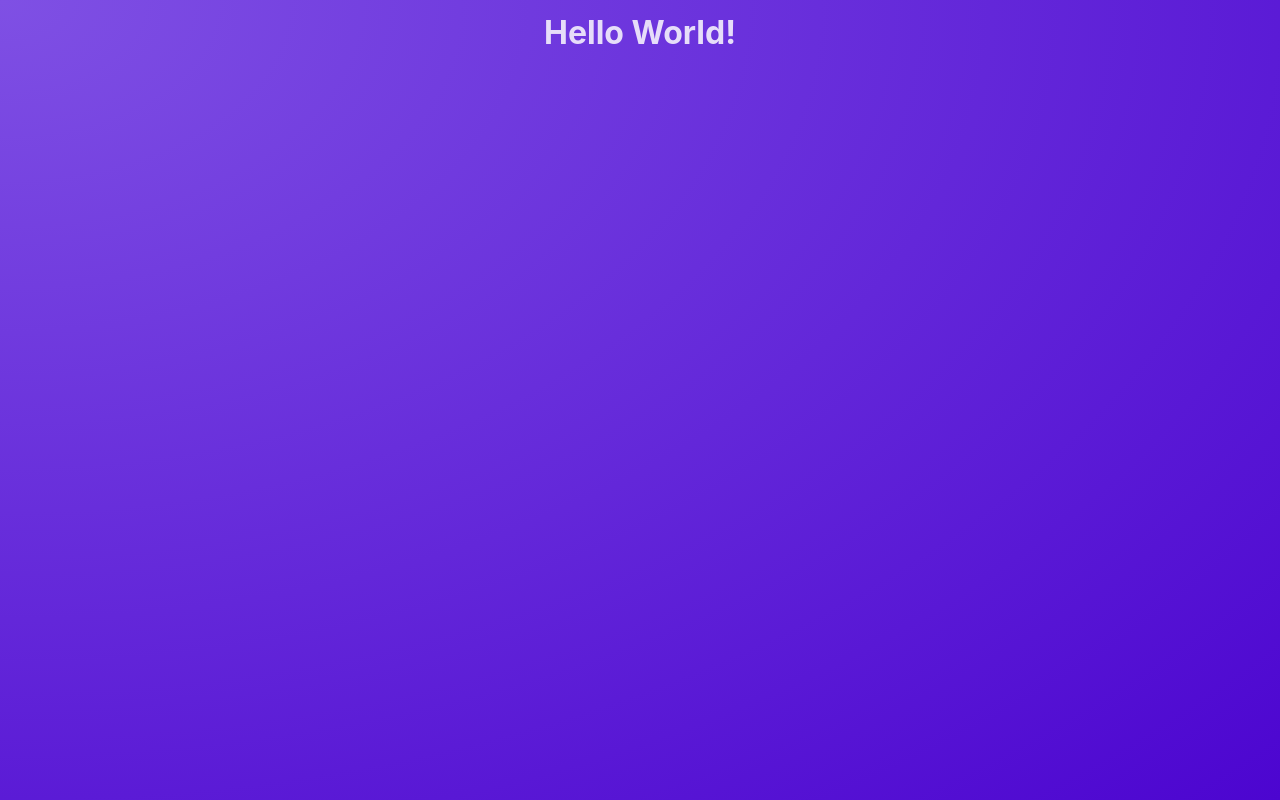
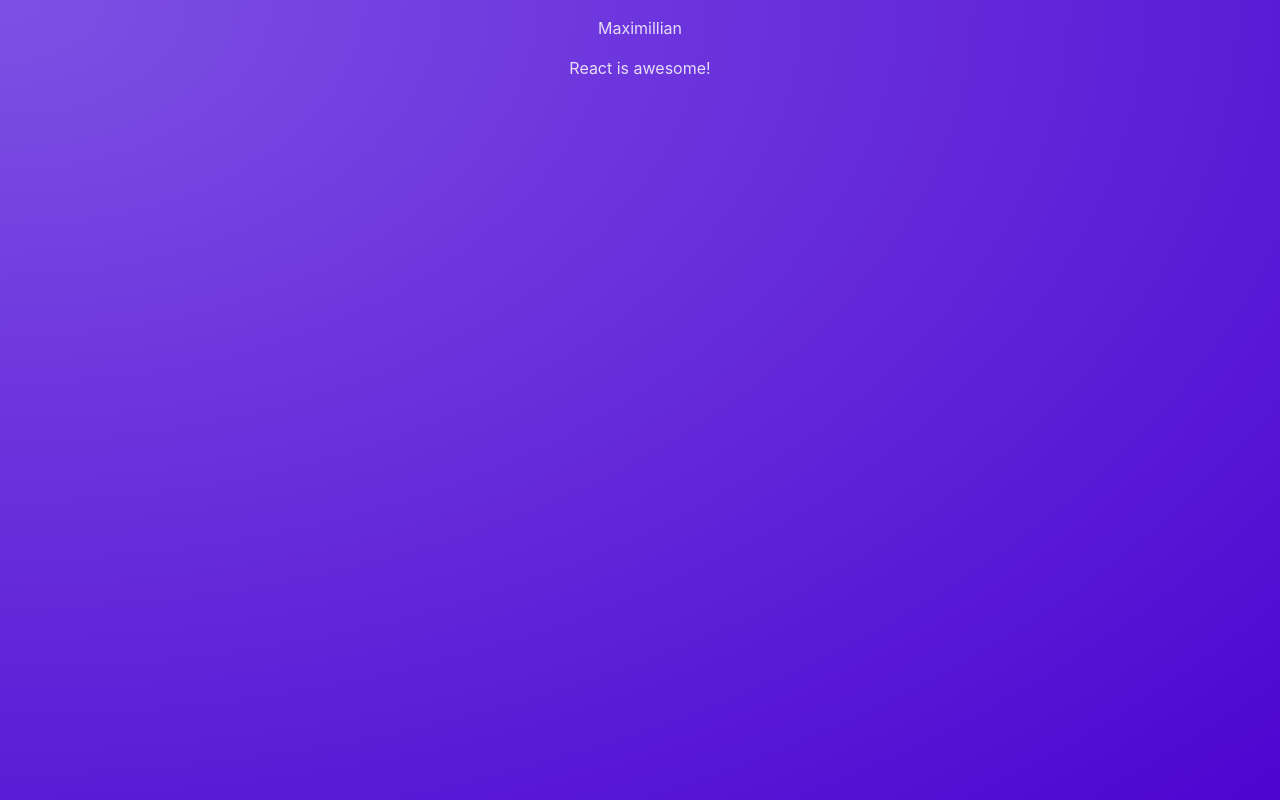
Before and after one commit to chivalry/react-2025, a React (Vite) app in the folder 607/: page / in a window 1280 px wide. Built offline with nearby package versions, Linux system fonts and the light colour scheme.

Commit message:
First custom component

```diff
--- a/607/src/App.jsx
+++ b/607/src/App.jsx
@@ -1,5 +1,7 @@
+import Post from "./components/Post";
+
 function App() {
-  return <h1>Hello World!</h1>;
+  return <Post />;
 }
 
 export default App;
--- /dev/null
+++ b/607/src/components/Post.jsx
@@ -0,0 +1,10 @@
+function Post() {
+    return (
+        <div>
+            <p>Maximillian</p>
+            <p>React is awesome!</p>
+        </div>
+    );
+}
+
+export default Post;
```
